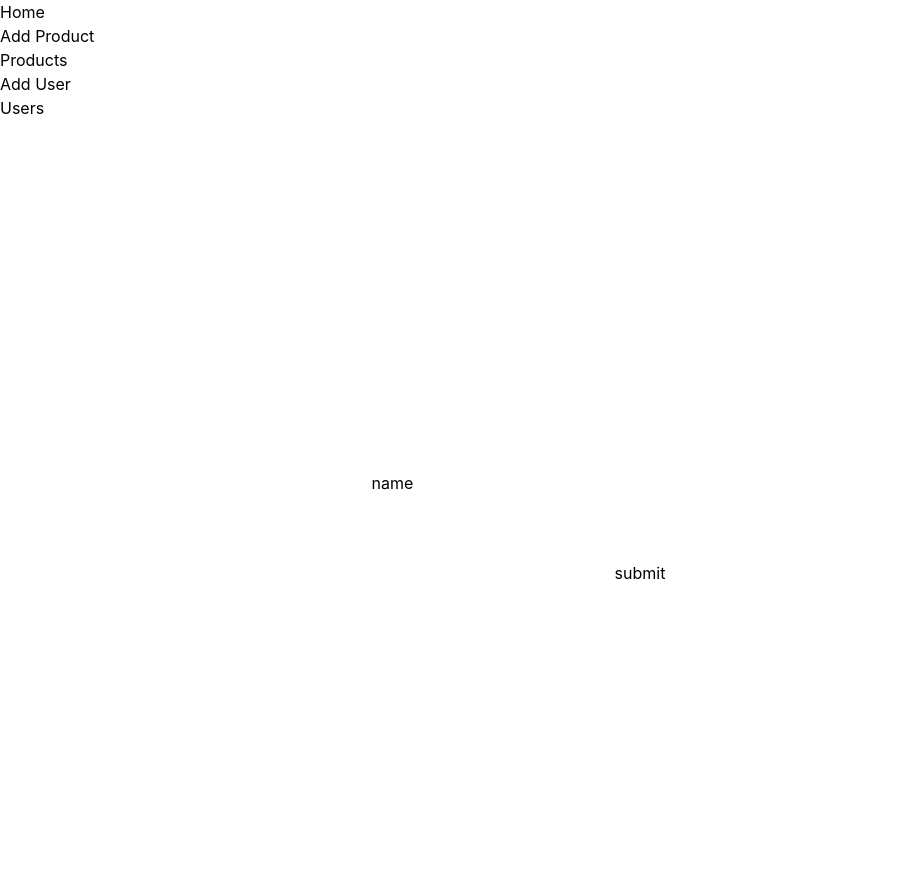
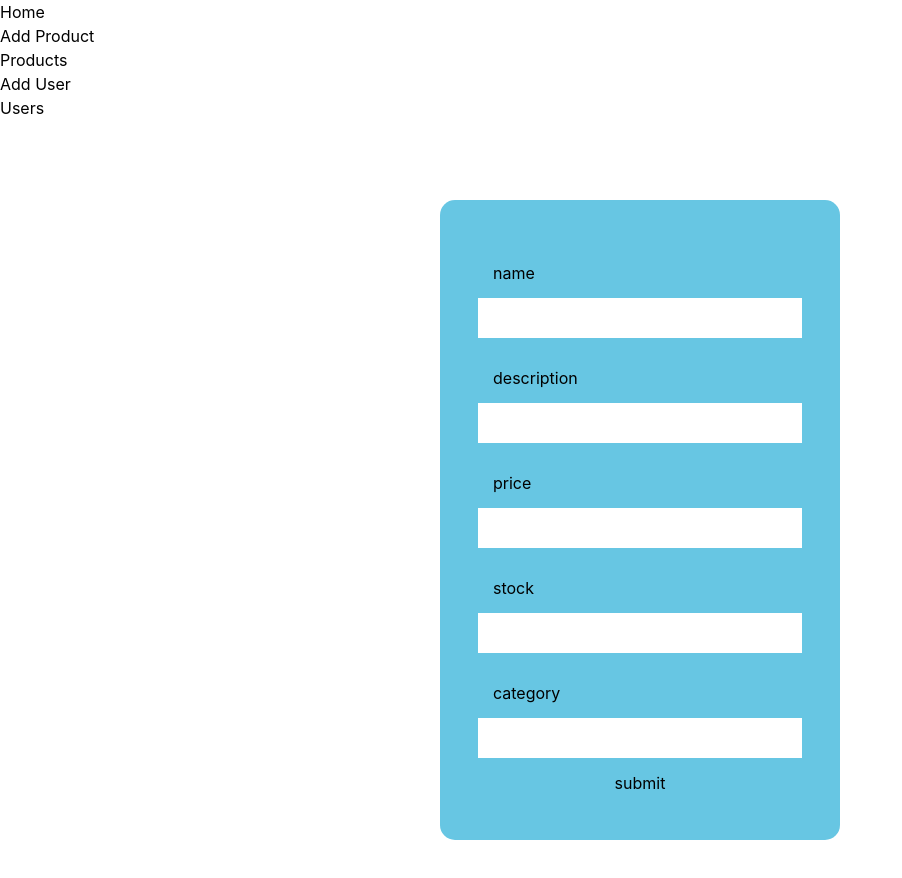
Before and after one commit to Ameer2000Mzori/Mini-React-RTK, a React (Create React App) app: page /addproduct in a window 1280 px wide. Shown: the top 878 px of the page, without its empty margins (0-902 px from the left). Built offline with nearby package versions, Linux system fonts and the light colour scheme.

Commit message:
added styled components  for all inputs

```diff
--- a/src/component/page/AddProduct.jsx
+++ b/src/component/page/AddProduct.jsx
@@ -47,6 +47,62 @@ const AddProduct = () => {
             />
           </StyledInputsWrap>
 
+          <StyledInputsWrap>
+            <StyledLabel id="description" htmlFor="description">
+              description
+            </StyledLabel>
+            <StyledInput
+              type="text"
+              name="description"
+              id="description"
+              onChange={formik.handleChange}
+              onBlur={formik.handleBlur}
+              value={formik.values.description}
+            />
+          </StyledInputsWrap>
+
+          <StyledInputsWrap>
+            <StyledLabel id="price" htmlFor="price">
+              price
+            </StyledLabel>
+            <StyledInput
+              type="number"
+              name="price"
+              id="price"
+              onChange={formik.handleChange}
+              onBlur={formik.handleBlur}
+              value={formik.values.price}
+            />
+          </StyledInputsWrap>
+
+          <StyledInputsWrap>
+            <StyledLabel id="stock" htmlFor="stock">
+              stock
+            </StyledLabel>
+            <StyledInput
+              type="number"
+              name="stock"
+              id="stock"
+              onChange={formik.handleChange}
+              onBlur={formik.handleBlur}
+              value={formik.values.stock}
+            />
+          </StyledInputsWrap>
+
+          <StyledInputsWrap>
+            <StyledLabel id="category" htmlFor="category">
+              category
+            </StyledLabel>
+            <StyledInput
+              type="text"
+              name="category"
+              id="category"
+              onChange={formik.handleChange}
+              onBlur={formik.handleBlur}
+              value={formik.values.category}
+            />
+          </StyledInputsWrap>
+
           <button type="onsubmit">submit</button>
         </StyledForm>
       </StyledPageWrapper>
--- a/src/component/page/shared/StyledComponents.jsx
+++ b/src/component/page/shared/StyledComponents.jsx
@@ -9,14 +9,15 @@ export const StyledPageWrapper = styled.div`
 `
 
 export const StyledForm = styled.form`
-  height: 340px;
-  width: 700px;
+  height: 640px;
+  width: 400px;
   border-radius: 15px;
   display: flex;
   flex-direction: column;
   align-items: center;
   justify-content: center;
   gap: 5px;
+  background-color: #67c6e3;
 `
 
 export const StyledInputsWrap = styled.div`
```
